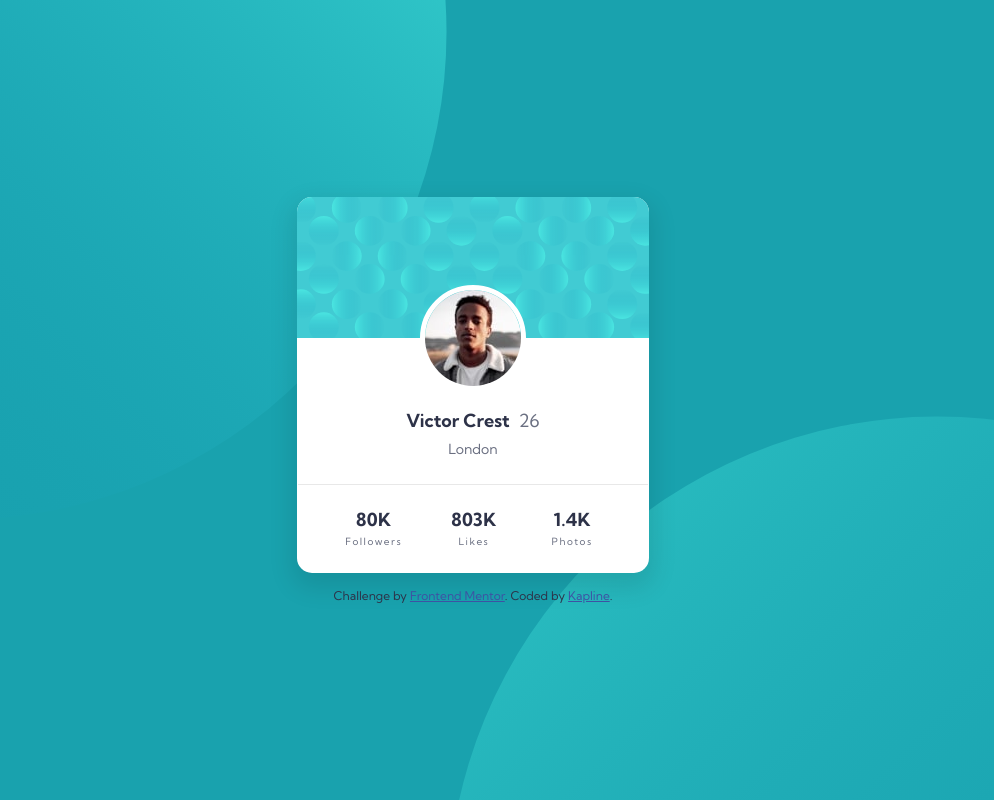
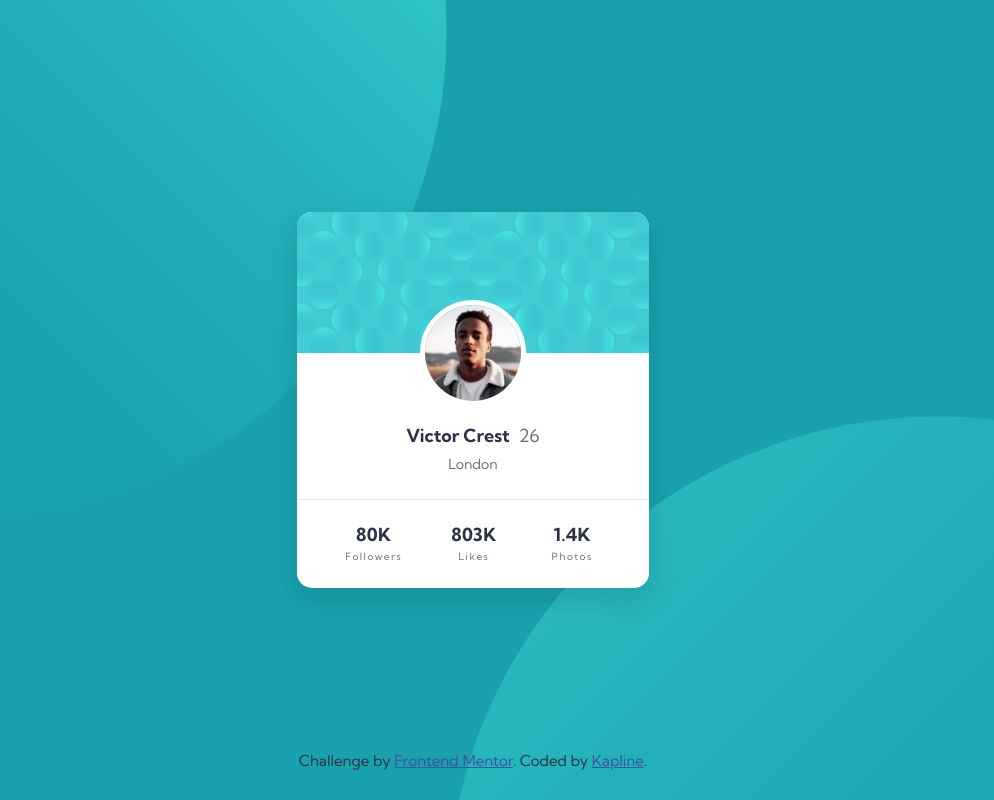
Before and after one commit to TrueKapline/profile-card-component-main, a plain HTML site: page index.html in a window 1280 px wide. Shown: the whole page, without its empty margins (167-1161 px from the left). Drawn offline with Linux system fonts and the light colour scheme.

Commit message:
Some improvements

```diff
--- a/index.html
+++ b/index.html
@@ -45,8 +45,9 @@
         </div>
     </main>
     <div class="attribution">
-        Challenge by <a href="https://www.frontendmentor.io?ref=challenge" target="_blank">Frontend Mentor</a>.
-        Coded by <a href="#">Kapline</a>.
+        Challenge by <a href="https://www.frontendmentor.io?ref=challenge" target="_blank" rel="noopener">Frontend
+                                                                                                          Mentor</a>.
+        Coded by <a href="https://www.frontendmentor.io/profile/TrueKapline" target="_blank" rel="noopener">Kapline</a>.
     </div>
 </div>
 </body>
--- a/style.css
+++ b/style.css
@@ -10,7 +10,7 @@ body {
     font-family: 'Kumbh Sans', sans-serif;
 }
 
-h1, h2, p, img, hr {
+* {
     margin: 0   ;
 }
 
@@ -120,9 +120,10 @@ h2 {
 }
 
 .attribution {
-    font-size: 12px;
+    position: absolute;
+    bottom: 30px;
+    font-size: 15px;
     text-align: center;
-    margin-top: 15px;
     color: var(--very-dark-desaturated-blue);
 }
 
```
